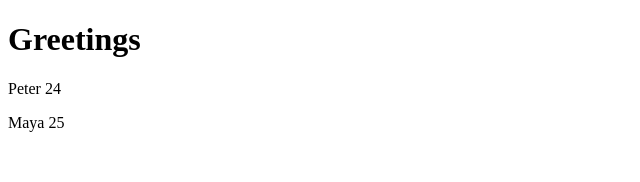
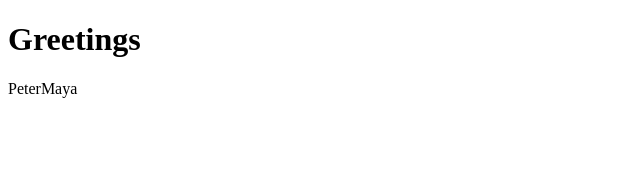
Before and after one commit to Berenix90V/fullstack_webdev_course, a React (Create React App) app in the folder part_1/: page / in a window 1280 px wide. Shown: the top 182 px of the page, without its empty margins (0-640 px from the left). Built offline with nearby package versions, Linux system fonts and the light colour scheme.

Commit message:
valid rendering of arrays

```diff
--- a/part_1/src/App.js
+++ b/part_1/src/App.js
@@ -1,14 +1,10 @@
 
 const App = () => {
-    const friends = [
-        { name: 'Peter', age: 24 },
-        { name: 'Maya', age:25 }
-    ]
+    const friends = ['Peter', 'Maya']
     return (
         <>
             <h1>Greetings</h1>
-            <p>{friends[0].name} {friends[0].age}</p>
-            <p>{friends[1].name} {friends[1].age}</p>
+            <p>{friends}</p>
         </>
     )
 }
```
